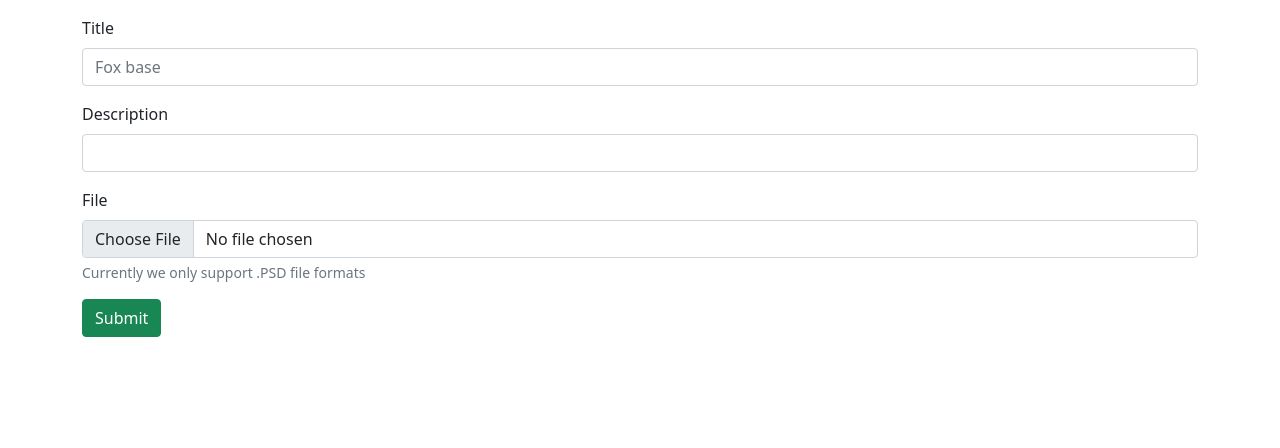
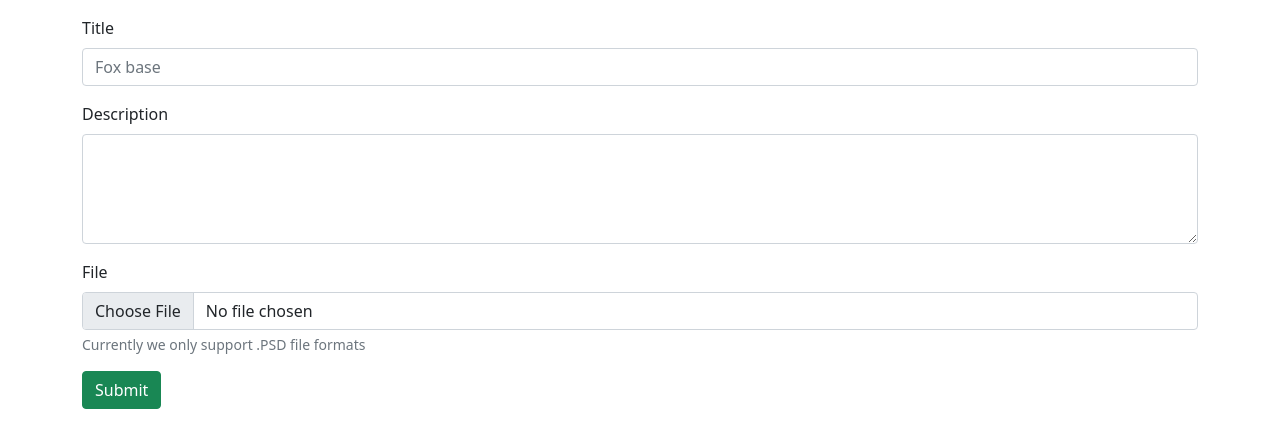
Before and after one commit to RatPlushie/Alter, a Django app: page /upload/ in a window 1280 px wide. Shown: the part 56-504 px from the top of the page. Run offline with Django 3.2, Linux system fonts and the light colour scheme.

Commit message:
replaced description input area with a textarea

```diff
--- a/alter/alter_app/templates/alter_app/upload.html
+++ b/alter/alter_app/templates/alter_app/upload.html
@@ -12,7 +12,7 @@
         <div class="mb-3">
             <label for="InputDescription" class="form-label">Description</label>
 
-            <input type="text" class="form-control" id="InputDescription" aria-describedby="titleHelp" placeholder="">
+            <textarea class="form-control" id="InputDescription" rows="4"></textarea>
         </div>
 
         <div class="mb-3">
```
